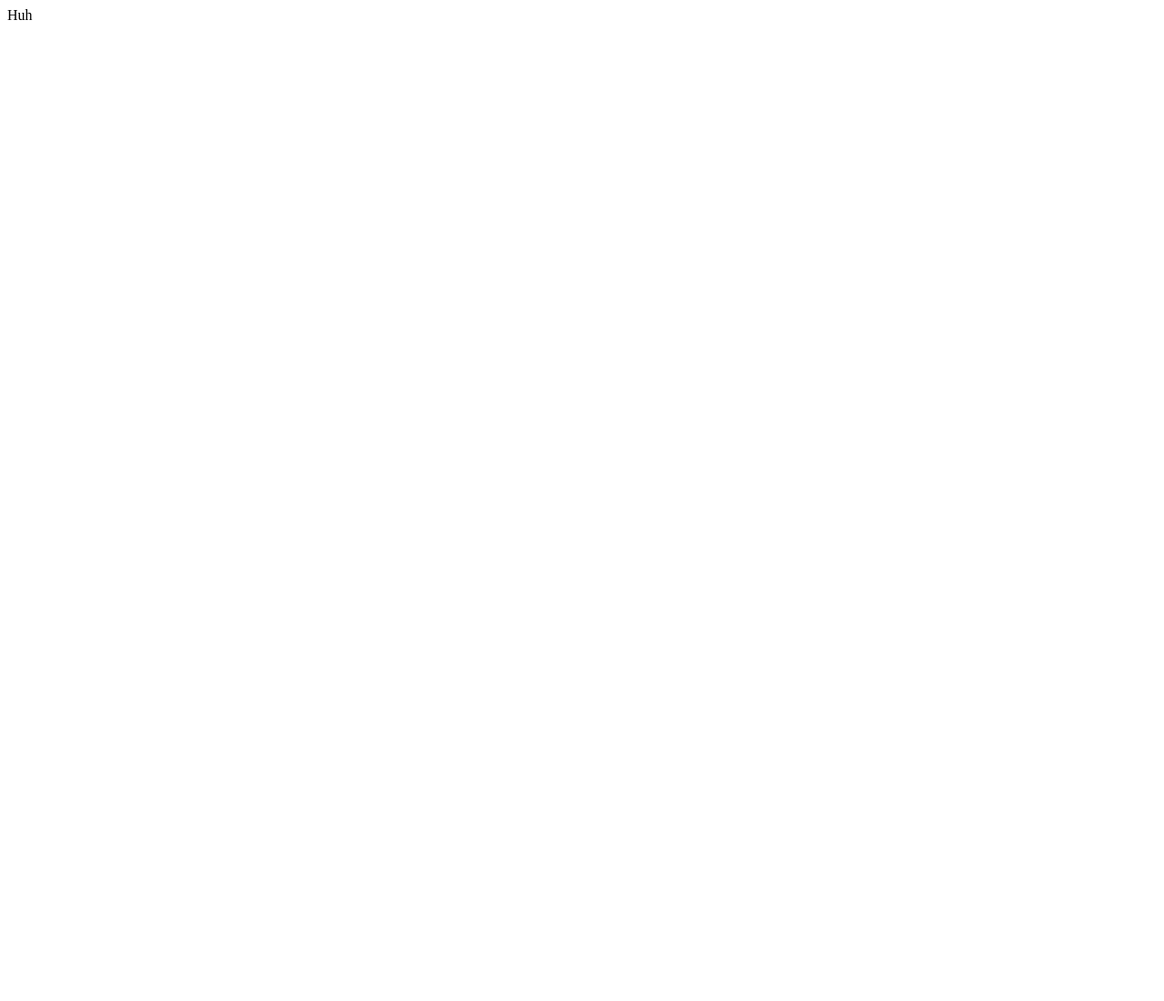
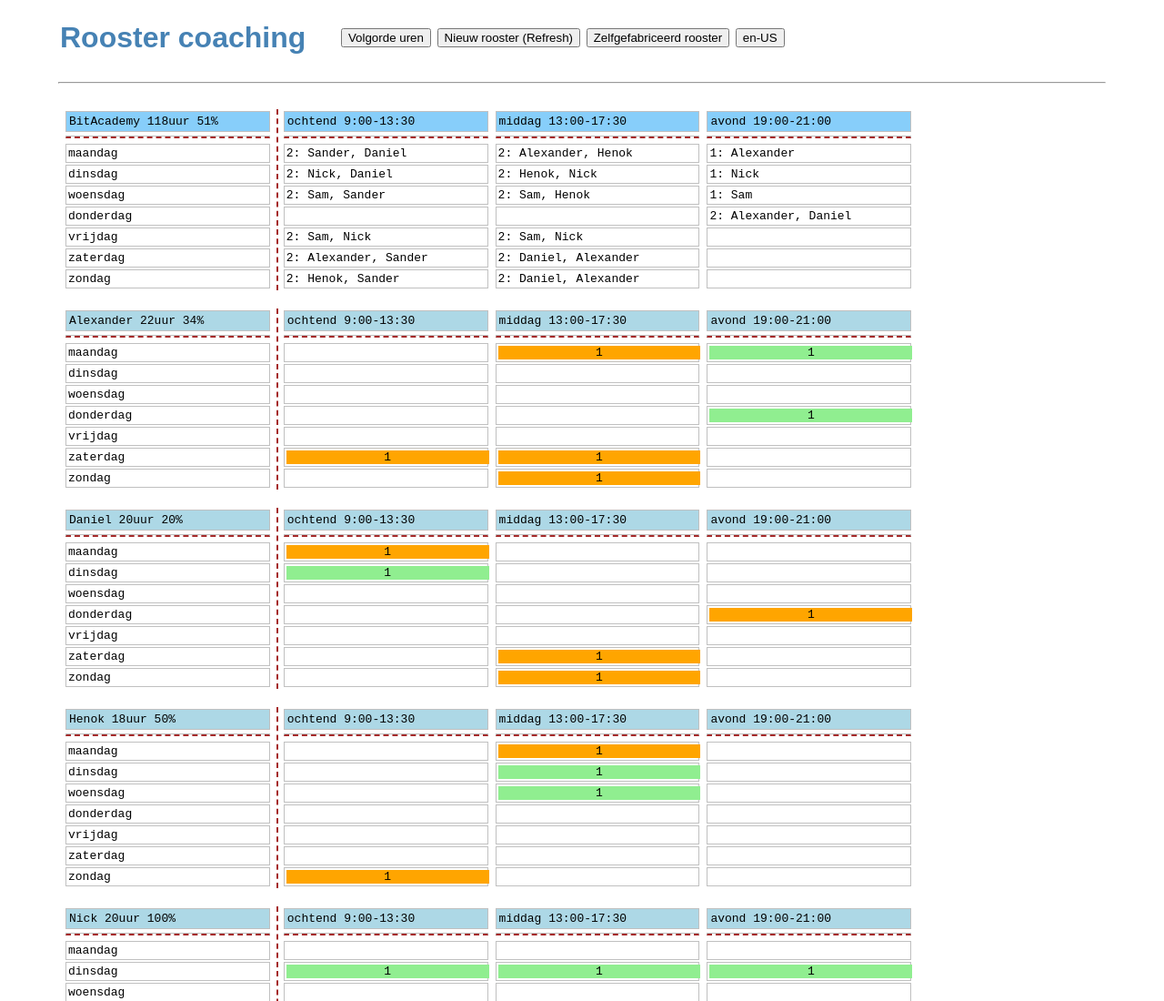
Before and after one commit to jhmj-io/ba-wk2150-rooster, a plain HTML site: page index.html in a window 1280 px wide. Shown: the top 1100 px of the page at 91% size. Before the commit the page ends 800 px from the top, so only its background shows below. Drawn offline with Linux system fonts and the light colour scheme.

Commit message:
Add files via upload

```diff
--- a/index.html
+++ b/index.html
@@ -2,8 +2,103 @@
 <html lang="nl">
 
 <head>
+
+    <title>Rooster Coaching</title>
+
+    <meta charset="UTF-8">
+
+    <script src="coachcalender-compute.js"></script>
+    <script src="coachcalender-html.js"></script>
+    <style>
+        body {
+            margin: 0 5% 0 5%;
+            font-family: Arial, Helvetica, sans-serif;
+        }
+        div {
+            margin: 2px;
+        }
+        .header {
+            display: flex;
+            align-items: center;
+
+        }
+        .header * {
+            display: inline-block;
+        }
+        .header h1 {
+            color: steelblue;
+            margin-right: 1em;
+        }
+        .header button {
+            margin-left: 0.5em;
+        }
+
+        .resources {
+            font-family: 'Courier New', Courier, monospace;
+            font-size: small;
+            margin-top: 2em;
+        }
+
+        .resources>div:nth-child(1)>div>div:nth-child(1) {
+            background-color: lightskyblue;
+        }
+
+        .calender {
+            margin-bottom: 1rem;
+            display: flex;
+        }
+        .calender>div {
+            width: 20%;
+        }
+        .calender>div>div {
+            border: solid 1px silver;
+        }
+
+
+        .calender>div:nth-child(1) {
+            border-right: brown 2px dashed;
+            padding-right: 5px;
+        }
+        .calender>div>div:nth-child(1) {
+            display: flex;
+            background-color: lightblue;
+            padding: 3px;
+        }
+        .calender>div>div:nth-child(2) {
+            margin-top: 4px;
+            border-bottom: brown 2px dashed;
+            margin-bottom: 6px;
+        }
+
+
+        .preferred, .deployed {
+            width: 100%;
+            text-align: center;
+        }
+        .preferred {
+            background-color: lightgreen;
+        }
+        .deployed {
+            background-color: orange;
+        }
+    </style>
 </head>
-<body>
-    Huh
+
+<body onload="bodyonload()">
+
+    <div class="header">
+        <h1>Rooster coaching</h1>
+        <button id="sortorder" onclick="resourcesort()">Volgorde ...</button>
+        <button onclick="refresh()">Nieuw rooster (Refresh)</button>
+        <button onclick="readsessions()">Zelfgefabriceerd rooster</button>
+        <button id="language" onclick="refreshlanguage()">Taal</button>
+    </div>
+
+    <hr>
+
+    <div id="resources" class="resources" ></div>
+
+
 </body>
+
 </html>
```
